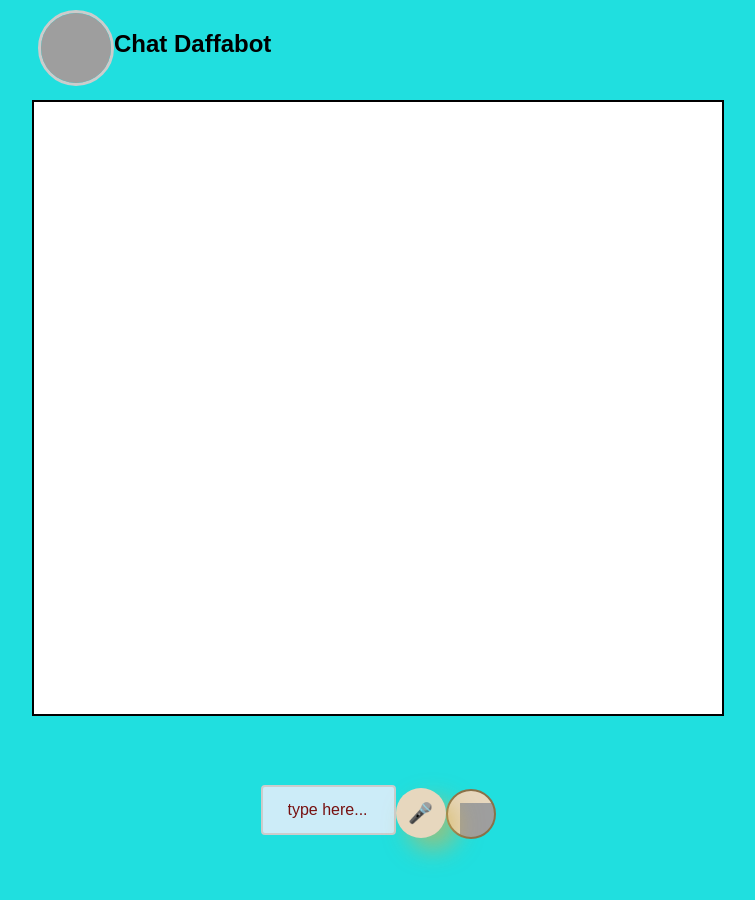
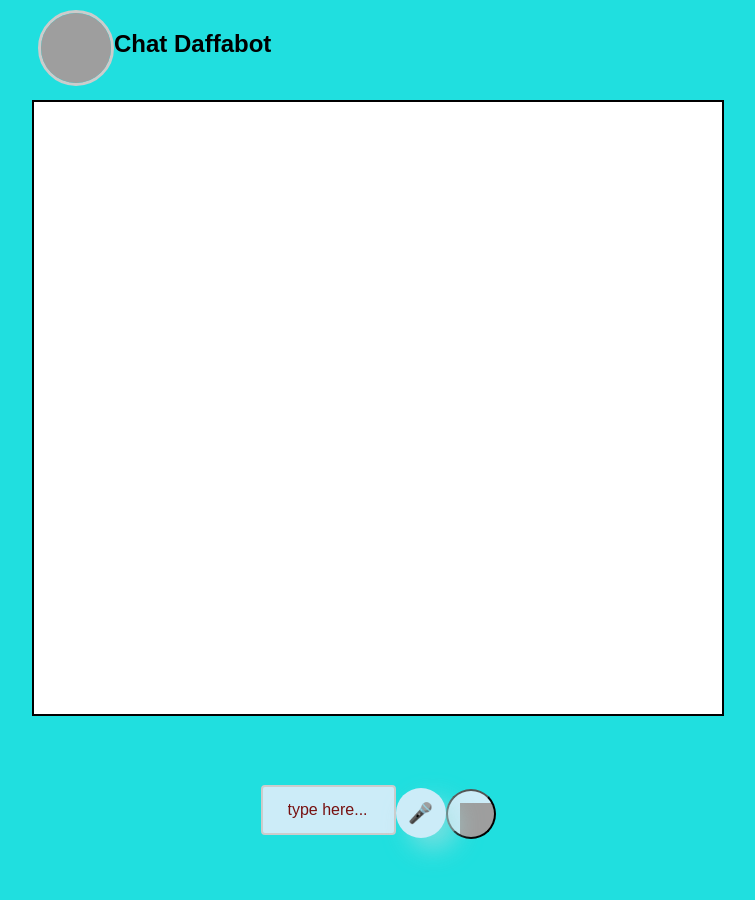
Before and after one commit to Daffabot/chatdaffabot, a Jekyll site: the page built from index.html, in a window 1280 px wide. Shown: the whole page, without its empty margins (262-1017 px from the left). Built offline with Jekyll 4.4.1, drawn with Linux system fonts in a browser that asks for light colours; the list of posts is cut into pages by our own code; grey boxes are pictures that could not be loaded.

Commit message:
[Speech To Text] Fix : its will work right?

```diff
--- a/assets/style.css
+++ b/assets/style.css
@@ -94,9 +94,8 @@
     padding: 2px 2px 2px 2px;
     align-items: center;
     justify-content: center;
-    border: 2px solid #8a7149;
     border-radius: 25px;
-    background-color: #e7d7be;
+    background-color: #CCECF8;
     background-image: url(../image/send.png);
     background-position: 12px 12px;
     background-repeat: no-repeat;
@@ -105,7 +104,7 @@
 
   .chat-submit:hover {
     cursor: pointer;
-    background-color: #ffbd80;
+    background-color: #5eccf5;
   }
 
   .chat-submit:focus {
@@ -119,10 +118,10 @@
     font-size: 20px;
     font-weight: 20;
     color: #313133;
-    background-color: #e7d7be;
+    background-color: #CCECF8;
     border: none;
     border-radius: 1000px;
-    box-shadow: 12px 12px 24px rgba(209, 179, 79, 0.64);
+    box-shadow: 12px 12px 24px rgba(161, 224, 224, 0.64);
     transition: all 0.3s ease-in-out 0s;
     cursor: pointer;
     outline: none;
@@ -136,8 +135,8 @@
     border-radius: 1000px;
     min-width: calc(50px + 6px);
     min-height: calc(50px + 6px);
-    border: 6px solid rgb(209, 174, 79);
-    box-shadow: 0 0 60px rgba(255, 166, 0, 0.64);
+    border: 6px solid rgb(79, 183, 209);
+    box-shadow: 0 0 60px rgba(0, 225, 255, 0.64);
     position: relative;
     transform: translate(-33%, -27%);
     opacity: 1;
```
